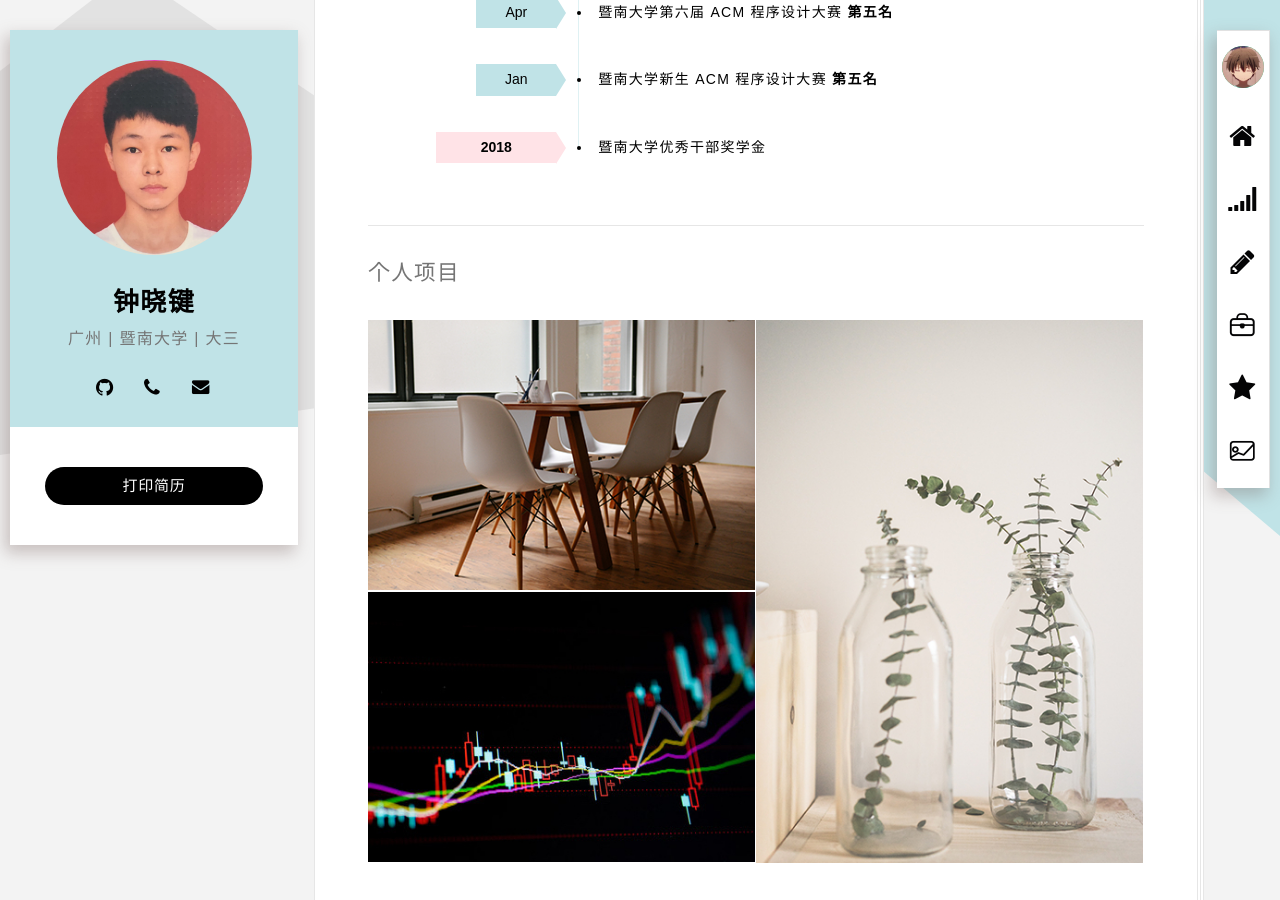
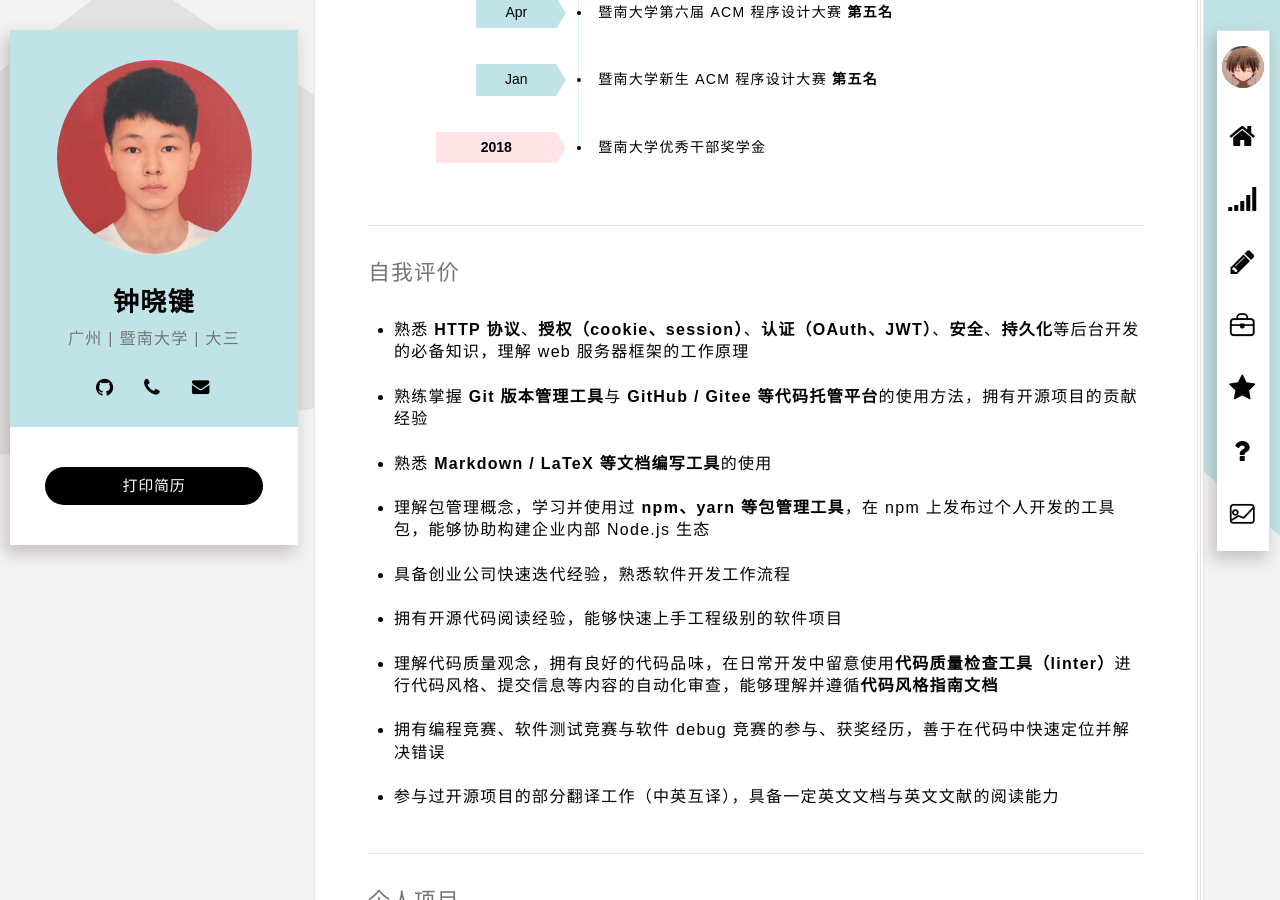
Before and after one commit to xiaojianzhong/xiaojianzhong.github.io, a Jekyll site: the page built from index.html, in a window 1280 px wide and 900 px high, scrolled down 3138 px. Built offline with Jekyll 4.4.1, drawn with Linux system fonts in a browser that asks for light colours; some web fonts are replaced.

Commit message:
feat(platform-browser): add self evaluation section
- Add _includes/self-evaluation.html
- Include self evaluation section into index.html

```diff
--- /dev/null
+++ b/_includes/self-evaluation.html
@@ -0,0 +1,59 @@
+<section class="section brd-btm" id="self-evaluation">
+  <div class="row">
+    <div class="col-sm-12 clear-mrg">
+      <h2 class="title-thin text-muted">自我评价</h2>
+
+      <ul>
+        <li>
+          <p>
+            熟悉
+            <strong>HTTP 协议</strong
+            >、<strong>授权（cookie、session）</strong>、<strong>认证（OAuth、JWT）</strong>、<strong>安全</strong>、<strong>持久化</strong>等后台开发的必备知识，理解
+            web 服务器框架的工作原理
+          </p>
+        </li>
+        <li>
+          <p>
+            熟练掌握 <strong>Git 版本管理工具</strong>与
+            <strong>GitHub / Gitee 等代码托管平台</strong
+            >的使用方法，拥有开源项目的贡献经验
+          </p>
+        </li>
+        <li>
+          <p>熟悉 <strong>Markdown / LaTeX 等文档编写工具</strong>的使用</p>
+        </li>
+        <li>
+          <p>
+            理解包管理概念，学习并使用过
+            <strong>npm、yarn 等包管理工具</strong>，在 npm
+            上发布过个人开发的工具包，能够协助构建企业内部 Node.js 生态
+          </p>
+        </li>
+        <li>
+          <p>具备创业公司快速迭代经验，熟悉软件开发工作流程</p>
+        </li>
+        <li>
+          <p>拥有开源代码阅读经验，能够快速上手工程级别的软件项目</p>
+        </li>
+        <li>
+          <p>
+            理解代码质量观念，拥有良好的代码品味，在日常开发中留意使用<strong>代码质量检查工具（linter）</strong>进行代码风格、提交信息等内容的自动化审查，能够理解并遵循<strong
+              >代码风格指南文档</strong
+            >
+          </p>
+        </li>
+        <li>
+          <p>
+            拥有编程竞赛、软件测试竞赛与软件 debug
+            竞赛的参与、获奖经历，善于在代码中快速定位并解决错误
+          </p>
+        </li>
+        <li>
+          <p>
+            参与过开源项目的部分翻译工作（中英互译），具备一定英文文档与英文文献的阅读能力
+          </p>
+        </li>
+      </ul>
+    </div>
+  </div>
+</section>
--- a/index.html
+++ b/index.html
@@ -43,6 +43,11 @@ layout: default
                 ></a>
               </li>
               <li>
+                <a href="#self-evaluation" data-tooltip="自我评价"
+                  ><span class="ace-icon ace-icon-question"></span
+                ></a>
+              </li>
+              <li>
                 <a href="#portfolio" data-tooltip="个人项目"
                   ><span class="ace-icon ace-icon-portfolio"></span
                 ></a>
```
Also changed, not shown: other parts of index.html (+2 -1 lines).
